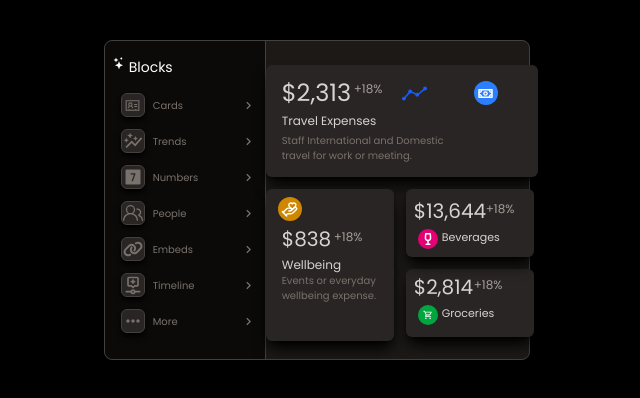
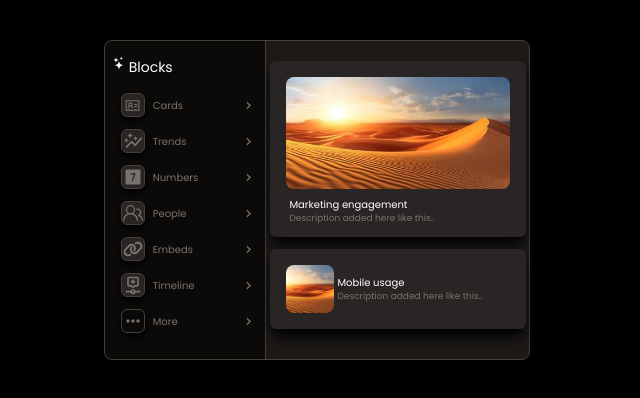
Before and after one commit to AJITH0101/ajith-xylink, a React (Vite) app: page / in a window 1280 px wide. Shown: the top 398 px of the page, without its empty margins (323-963 px from the left). Built offline with nearby package versions, Linux system fonts and the light colour scheme.

Commit message:
selector working fine, graph svg expect number error, else fine

```diff
--- a/src/components/ButtonSelect.jsx
+++ b/src/components/ButtonSelect.jsx
@@ -1,17 +1,16 @@
 import React from 'react'
+import { forwardRef } from 'react'
 
-const ButtonSelect = ({icon,arrow,children,onClick}) => {
-
-
+const ButtonSelect = ({icon,arrow,children,color,text,onClick}) => {
 
   return (
     <>
-    <div className='relative cursor-default flex flex-row w-40 h-8 bg-stone-950 rounded-lg mt-1 hover:text-white text-stone-500 flex  items-center text-[10px] transition-all duration-400' onClick={onClick}>
-        <div className='ml-4 w-6 h-6 shadow-md shadow-black border border-stone-700 bg-stone-800 rounded-md  flex items-center justify-center'>{icon}
+    <div  className={`relative cursor-default flex flex-row w-40 h-8 bg-stone-950 rounded-lg mt-1 hover:text-white ${text} flex  items-center text-[10px] transition-all duration-400`}onClick={onClick}>
+        <div className={`ml-4 w-6 h-6 shadow-md shadow-black border border-stone-700  rounded-md  flex items-center justify-center ${color}`}>{icon}
         </div>
           <div className='ml-2'>{children}
         </div>
-        <div className='absolute ml-14 text-stone-500 left-20'>{arrow}
+        <div className='absolute ml-14  left-20'>{arrow}
         </div>
     </div>
     </>
--- a/src/components/Mainbadge.jsx
+++ b/src/components/Mainbadge.jsx
@@ -7,10 +7,10 @@ import People from './People'
 import Timeline from './Timeline'
 import girl from '../assets/girl.jpg'
 import desert from '../assets/desert.jpg';
+import { useSelector } from 'react-redux'
 
 
 const Mainbadge = () => {
-
     const marketing = {
         head:"Marketing engagement",
         desc:"Description added here like this..",
@@ -23,6 +23,13 @@ const Mainbadge = () => {
         bottom:"Website Playground"
     }
 
+  const badgeSelect = useSelector((state)=>state.select)
+  const badgeArray = [<Badge image={desert} details={marketing}/> ,<Badge image={girl} details={embeds}/> ,<Numbers/>,<Trends/>,<People/>,<Timeline/> ]
+
+  console.log(badgeSelect.stage);
+
+
+
   return (
     <div className='border border-stone-700 rounded-lg w-2/6 h-80 bg-stone-900 flex flex-row'>
         <div className='w-48 h-full bg-stone-950 border-r border-stone-700 rounded-l-lg flex justify-center'>
@@ -30,10 +37,11 @@ const Mainbadge = () => {
         </div>
         <div className='w-full flex justify-center item-center mt-4'>
             {/* <Badge image={girl} details={embeds}/>  */}
-          <Numbers/>
+          {/* <Numbers/>  */}
             {/* <Trends/>  */}
             {/* <People/>  */}
             {/* <Timeline/> */}
+            {badgeArray[badgeSelect.stage]}
         </div>
     </div>
   )
--- a/src/components/Selector.jsx
+++ b/src/components/Selector.jsx
@@ -1,5 +1,7 @@
-import React from 'react'
+import React, { useState } from 'react'
 import ButtonSelect from './ButtonSelect';
+import { useDispatch } from 'react-redux';
+import { useSelector } from 'react-redux';
 import { LiaAddressCardSolid } from "react-icons/lia";
 import { MdAutoGraph } from "react-icons/md";
 import { GoPeople } from "react-icons/go";
@@ -9,6 +11,7 @@ import { MdOutlineKeyboardArrowRight } from "react-icons/md";
 import { PiNumberSquareSevenFill } from "react-icons/pi";
 import { MdMoreHoriz } from "react-icons/md";
 import { BsStars } from "react-icons/bs";
+import { autoShift } from '../redux/select';
 const cardIcon = <LiaAddressCardSolid size={17} />
 const trends = <MdAutoGraph  size={20}/>
 const people = <GoPeople size={20}/>
@@ -20,9 +23,109 @@ const more = <MdMoreHoriz   size={20}/>
 const block = <BsStars size={12} color='white'/>
 
 const Selector = () => {
+const [selectIcon, setSelectIcon] = useState({
+  icon1:"bg-stone-800",
+  icon2:"bg-stone-800",
+  icon3:"bg-stone-800",
+  icon4:"bg-stone-800",
+  icon5:"bg-stone-800",
+  icon6:"bg-stone-800",
+  text1:"text-stone-500",
+  text2:"text-stone-500",
+  text3:"text-stone-500",
+  text4:"text-stone-500",
+  text5:"text-stone-500",
+  text6:"text-stone-500",
+  text7:"text-stone-500"
+})//"bg-stone-800"
 
-  const clickedOption=(buttons)=>{
-    console.log("pulayadi",buttons);
+const dispatch = useDispatch()
+
+
+const iconSelect = useSelector((state)=>state.stage)
+
+  const clickedOption=(selectColor,shiftValue)=>{
+
+    dispatch(autoShift(shiftValue))
+
+    switch (selectColor) {
+      case "bg-red-500":
+        setSelectIcon((prev)=>{
+          return{
+            ...prev,
+             icon1:"bg-red-500",icon2:"bg-stone-800",icon3:"bg-stone-800",icon4:"bg-stone-800",icon5:"bg-stone-800",
+            icon6:"bg-stone-800",text1:"text-white",text2:"text-stone-500",text3:"text-stone-500",text4:"text-stone-500",
+            text5:"text-stone-500",text6:"text-stone-500",text7:"text-stone-500"
+          }
+        })
+        break;
+
+      case "bg-green-500":
+        setSelectIcon((prev)=>{
+          return{
+            ...prev,
+            icon1:"bg-stone-800",icon2:"bg-green-500",icon3:"bg-stone-800",icon4:"bg-stone-800",icon5:"bg-stone-800",
+            icon6:"bg-stone-800",text1:"text-stone-500",text2:"text-white",text3:"text-stone-500",text4:"text-stone-500",
+            text5:"text-stone-500",text6:"text-stone-500",text7:"text-stone-500"
+          }
+        })
+        break;
+
+        case "bg-blue-500":
+          setSelectIcon((prev)=>{
+            return{
+              ...prev,
+              icon1:"bg-stone-800",icon2:"bg-stone-800",icon3:"bg-blue-500",icon4:"bg-stone-800",icon5:"bg-stone-800",
+              icon6:"bg-stone-800",text1:"text-stone-500",text2:"text-stone-500",text3:"text-white",text4:"text-stone-500",
+            text5:"text-stone-500",text6:"text-stone-500",text7:"text-stone-500"
+            }
+          })
+          break;
+
+          case "bg-yellow-600":
+            setSelectIcon((prev)=>{
+              return{
+                ...prev,
+                icon1:"bg-stone-800",icon2:"bg-stone-800",icon3:"bg-stone-800",icon4:"bg-yellow-600",icon5:"bg-stone-800",
+                icon6:"bg-stone-800",text1:"text-stone-500",text2:"text-stone-500",text3:"text-stone-500",text4:"text-white",
+            text5:"text-stone-500",text6:"text-stone-500",text7:"text-stone-500"
+              }
+            })
+            break;
+
+            case "bg-pink-600":
+              setSelectIcon((prev)=>{
+                return{
+                  ...prev,
+                  icon1:"bg-stone-800",icon2:"bg-stone-800",icon3:"bg-stone-800",icon4:"bg-stone-800",icon5:"bg-pink-600",
+                  icon6:"bg-stone-800",text1:"text-stone-500",text2:"text-stone-500",text3:"text-stone-500",text4:"text-stone-500",
+            text5:"text-white",text6:"text-stone-500",text7:"text-stone-500"
+                }
+              })
+              break;
+
+              case "bg-orange-600":
+                setSelectIcon((prev)=>{
+                  return{
+                    ...prev,
+                    icon1:"bg-stone-800",icon2:"bg-stone-800",icon3:"bg-stone-800",icon4:"bg-stone-800",icon5:"bg-stone-800",
+                    icon6:"bg-orange-600",text1:"text-stone-500",text2:"text-stone-500",text3:"text-stone-500",text4:"text-stone-500",
+            text5:"text-stone-500",text6:"text-white",text7:"text-stone-500"
+                  }
+                })
+                break;
+
+      default:
+        setSelectIcon((prev)=>{
+          return{
+            ...prev,
+            icon1:"bg-stone-800",icon2:"bg-stone-800",icon3:"bg-stone-800",icon4:"bg-stone-800",icon5:"bg-stone-800",
+            icon6:"bg-stone-800",text1:"text-stone-500",text2:"text-stone-500",text3:"text-stone-500",text4:"text-stone-500",
+            text5:"text-stone-500",text6:"text-stone-500",text7:"text-stone-500"
+          }
+        })
+    }
+
 
   }
   return (
@@ -33,13 +136,13 @@ const Selector = () => {
          <label className='text-white text-sm ml-1'>Blocks</label>
         </div>
 
-    <ButtonSelect icon={cardIcon} arrow={rightArrow}  onClick={() => clickedOption("Cards")}>Cards</ButtonSelect>
-    <ButtonSelect icon={trends} arrow={rightArrow} onClick={() => clickedOption("Trends")}>Trends</ButtonSelect>
-    <ButtonSelect icon={num} arrow={rightArrow} onClick={() => clickedOption("Numbers")}>Numbers</ButtonSelect>
-    <ButtonSelect icon={people} arrow={rightArrow} onClick={() => clickedOption("People")}>People</ButtonSelect>
-    <ButtonSelect icon={embed} arrow={rightArrow} onClick={() => clickedOption("Embeds")}>Embeds</ButtonSelect>
-    <ButtonSelect icon={timeline} arrow={rightArrow} onClick={() => clickedOption("Timeline")}>Timeline</ButtonSelect>
-    <ButtonSelect icon={more} arrow={rightArrow}>More</ButtonSelect>
+    <ButtonSelect color={selectIcon.icon1} text={selectIcon.text1} icon={cardIcon} arrow={rightArrow}  onClick={() => clickedOption("bg-red-500",0)}>Cards</ButtonSelect>
+    <ButtonSelect color={selectIcon.icon2} text={selectIcon.text2} icon={trends} arrow={rightArrow}   onClick={() => clickedOption("bg-green-500",1)}>Trends</ButtonSelect>
+    <ButtonSelect color={selectIcon.icon3} text={selectIcon.text3} icon={num} arrow={rightArrow}  onClick={() => clickedOption("bg-blue-500",2)}>Numbers</ButtonSelect>
+    <ButtonSelect color={selectIcon.icon4} text={selectIcon.text4} icon={people} arrow={rightArrow}  onClick={() => clickedOption("bg-yellow-600",3)}>People</ButtonSelect>
+    <ButtonSelect color={selectIcon.icon5} text={selectIcon.text5} icon={embed} arrow={rightArrow}  onClick={() => clickedOption("bg-pink-600",4)}>Embeds</ButtonSelect>
+    <ButtonSelect color={selectIcon.icon6} text={selectIcon.text6} icon={timeline} arrow={rightArrow}  onClick={() => clickedOption("bg-orange-600",5)}>Timeline</ButtonSelect>
+    <ButtonSelect text={selectIcon.text7} icon={more} arrow={rightArrow}>More</ButtonSelect>
     </div>
   )
 }
--- a/src/components/Trends.jsx
+++ b/src/components/Trends.jsx
@@ -4,9 +4,13 @@ import girl2 from '../assets/girlnew2.png';
 
 const Trends = () => {
     const [newPoint, setNewPoint] = useState({
-        x1:null,y1:null,x2:null,y2:null,x3:null,y3:null,x4:null,y4:null,x5:null,y5:null,x6:null,y6:null,
-        x7:null,y7:null,x8:null,y8:null,x9:null,y9:null,x10:null,y10:null,x11:null,y11:null
-    })
+        x1: 150, y1: 560, x2: 250, y2: 500,
+        x3: null, y3: null, x4: null, y4: null,
+        x5: null, y5: null, x6: null, y6: null,
+        x7: null, y7: null, x8: null, y8: null,
+        x9: null, y9: null, x10: null, y10: null
+    });
+
     const [heightClass, setHeightClass] = useState({
         h1:"h-1",
         h2:"h-1",
--- a/src/main.jsx
+++ b/src/main.jsx
@@ -1,9 +1,13 @@
 import { StrictMode } from 'react'
 import { createRoot } from 'react-dom/client'
+import {Provider} from 'react-redux'
+import { store } from './redux/store.js'
 import './index.css'
 import App from './App.jsx'
 createRoot(document.getElementById('root')).render(
   <StrictMode>
+    <Provider store={store}>
        <App />
+    </Provider>
   </StrictMode>
 )
--- /dev/null
+++ b/src/redux/select.js
@@ -0,0 +1,19 @@
+import {createSlice} from '@reduxjs/toolkit'
+
+const INITIAL_STATE = {
+    stage:0
+}
+
+const selectSlice = createSlice({
+    name:"selector",
+    initialState:INITIAL_STATE,
+    reducers:{
+        autoShift:(state,action)=>{
+            state.stage = action.payload;
+
+        }
+    }
+})
+
+export const {autoShift} = selectSlice.actions
+export default selectSlice.reducer
--- /dev/null
+++ b/src/redux/store.js
@@ -0,0 +1,8 @@
+import { configureStore } from "@reduxjs/toolkit";
+import selecReducer from './select.js'
+
+export const store = configureStore({
+    reducer:{
+        select:selecReducer
+    }
+})
```
